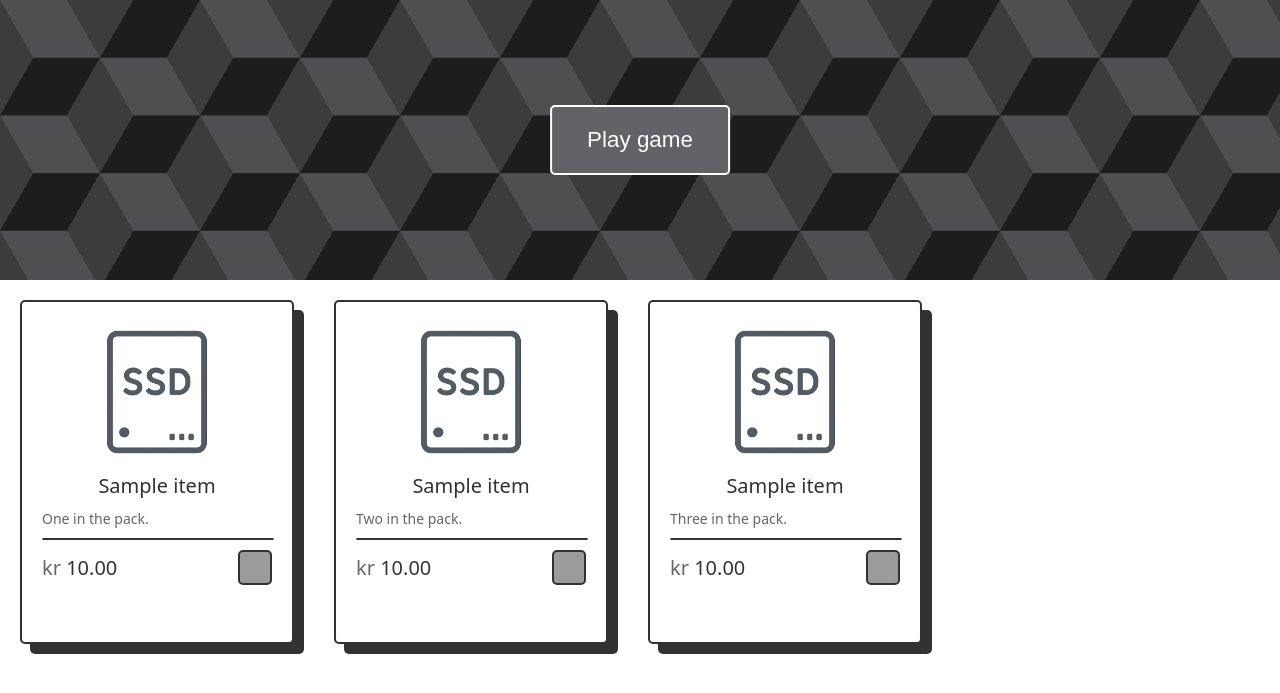
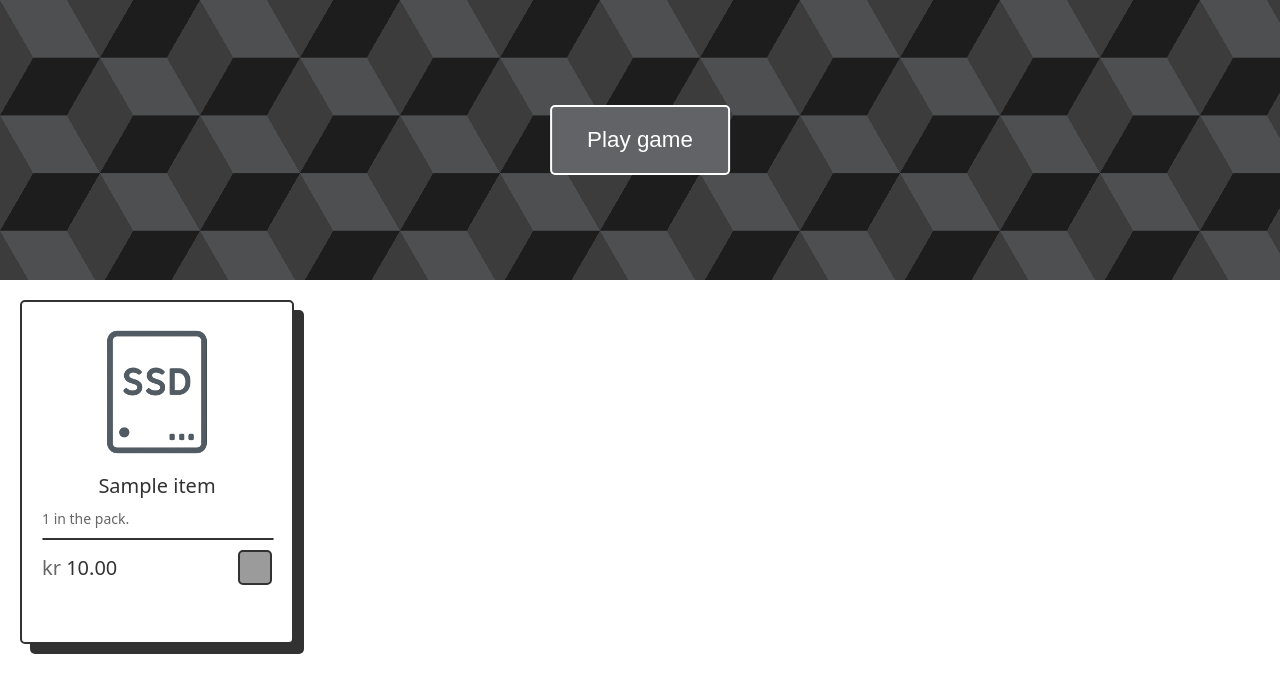
Before and after one commit to LudvikBar/Terminoppgave, a Flask app: template website/templates/index.html in a window 1280 px wide. Shown: the top 693 px of the page. Run offline with Flask 3, Linux system fonts and the light colour scheme; the template is opened without the code that fills it: most values are stand-ins (such as "Sample title", 1, 10 or a date in 2020).

Commit message:
DynamicCardsTest

```diff
--- a/website/templates/index.html
+++ b/website/templates/index.html
@@ -18,53 +18,38 @@
 </div>
 
 <div class="boxes">
-    <!-- Card 1 -->
+{% if items %}
+    {% for item in items %}
     <div class="card">
         <div class="card-img">
             <img src="/static/images/SSDicon.png" alt="">
         </div>
-        <div class="card-title">{{ items[0][1] }}</div> <!-- Name from DB -->
-        <div class="card-subtitle">One in the pack.</div>
+
+        <div class="card-title">{{ item[1] }}</div> <!-- name -->
+
+        <div class="card-subtitle">
+            {{ loop.index }} in the pack.
+        </div>
+
         <hr class="card-divider">
+
         <div class="card-footer">
-            <div class="card-price"><span>kr</span> {{ "%.2f"|format(items[0][2]) }}</div> <!-- Price from DB -->
+            <div class="card-price">
+                <span>kr</span> {{ "%.2f"|format(item[2]) }}
+            </div>
+
             <button class="card-btn">
-                <!-- SVG here -->
+                <!-- SVG -->
             </button>
         </div>
     </div>
+    {% endfor %}
 
-    <!-- Card 2 -->
-    <div class="card">
-        <div class="card-img">
-            <img src="/static/images/SSDicon.png" alt="">
-        </div>
-        <div class="card-title">{{ items[1][1] }}</div>
-        <div class="card-subtitle">Two in the pack.</div>
-        <hr class="card-divider">
-        <div class="card-footer">
-            <div class="card-price"><span>kr</span> {{ "%.2f"|format(items[1][2]) }}</div>
-            <button class="card-btn">
-                <!-- SVG here -->
-            </button>
-        </div>
-    </div>
+{% else %}
+    <p>No products available.</p>
+{% endif %}
 
-    <!-- Card 3 -->
-    <div class="card">
-        <div class="card-img">
-            <img src="/static/images/SSDicon.png" alt="">
-        </div>
-        <div class="card-title">{{ items[2][1] }}</div>
-        <div class="card-subtitle">Three in the pack.</div>
-        <hr class="card-divider">
-        <div class="card-footer">
-            <div class="card-price"><span>kr</span> {{ "%.2f"|format(items[2][2]) }}</div>
-            <button class="card-btn">
-                <!-- SVG here -->
-            </button>
-        </div>
-    </div>
+
 </div>
 
 
```
